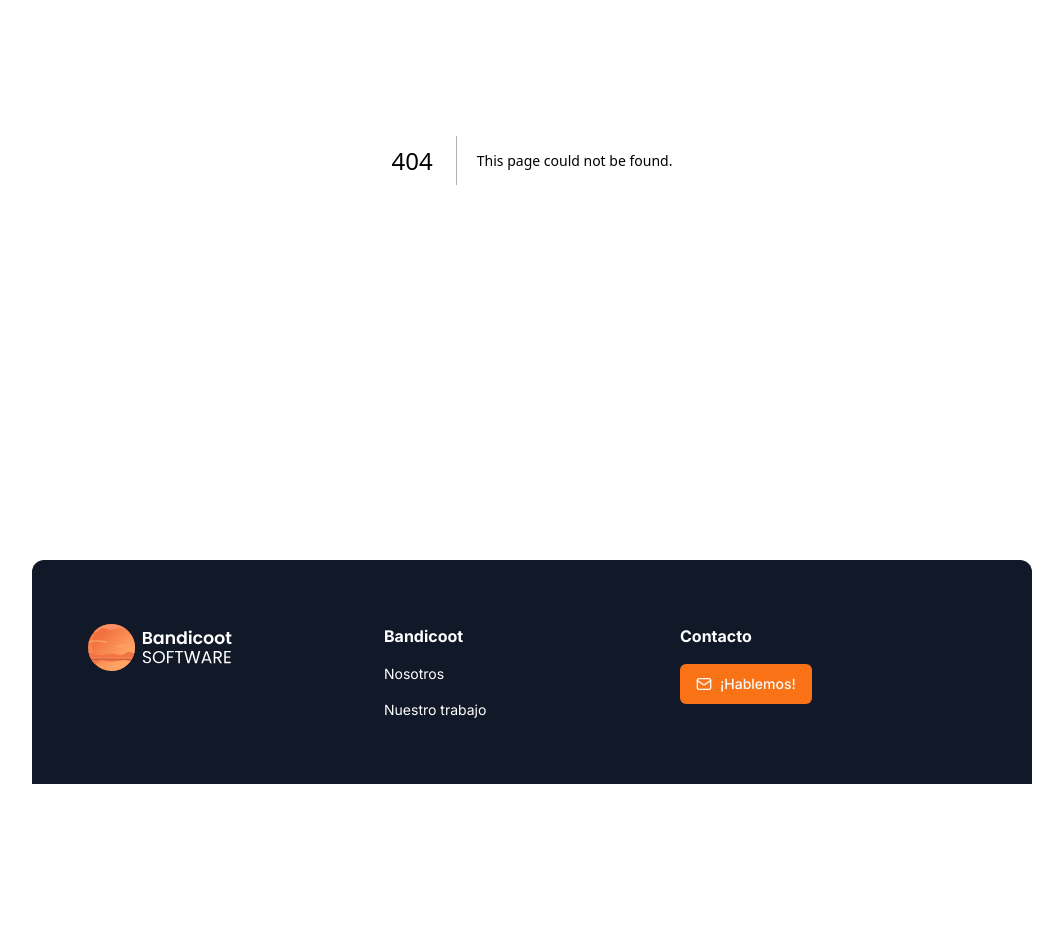
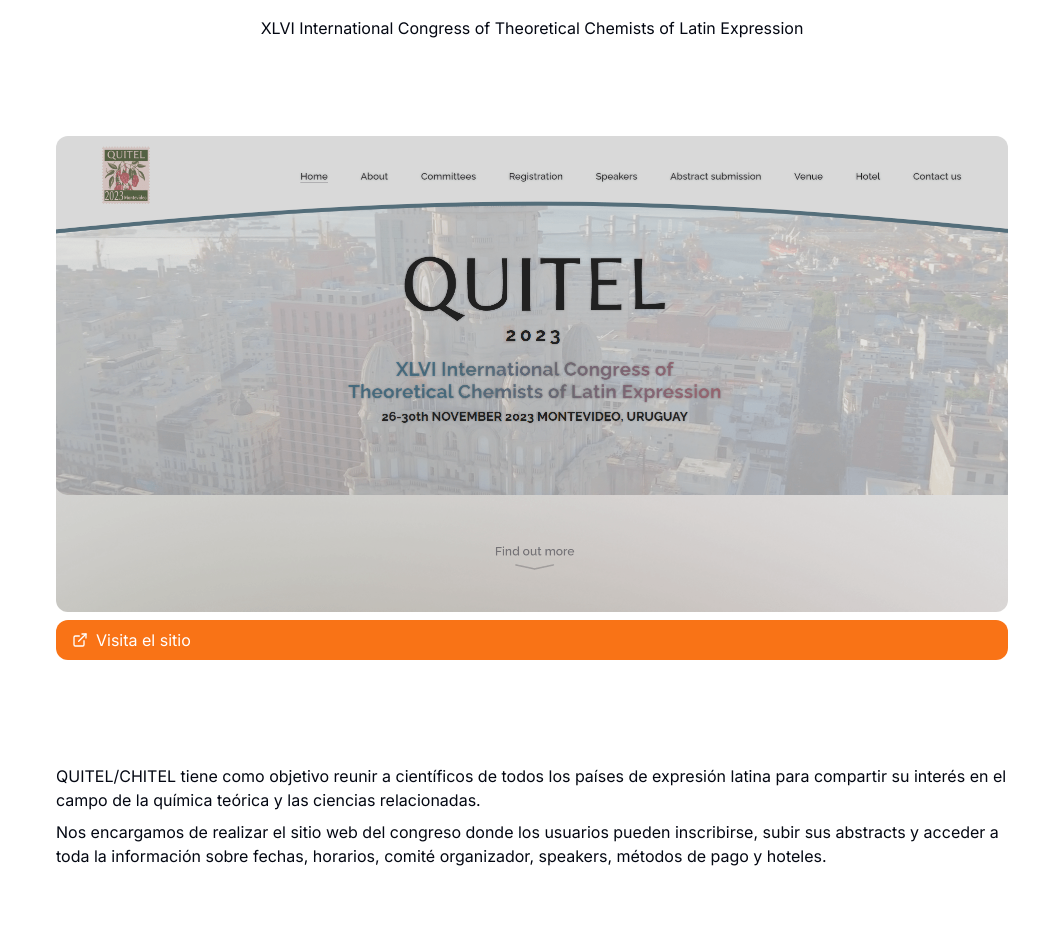
Before and after one commit to joaquinjoaco/bandicoot-2024, a Next.js app: page /proyectos/quitel-23 in a window 1280 px wide. Before the commit this address had no page. Shown: the part 240-1192 px from the top of the page, without its empty margins (108-1171 px from the left). Before the commit the page ends 1024 px from the top, so only its background shows below. Built offline with nearby package versions, Linux system fonts and the light colour scheme.

Commit message:
feat: quitel project page & ProjectLink component improvements

```diff
--- a/app/nosotros/page.tsx
+++ b/app/nosotros/page.tsx
@@ -1,4 +1,4 @@
-import Collaborator from "@/components/ui/collaborator";
+import Collaborator from "@/components/ui/collaborator-card";
 import Heading from "@/components/ui/heading";
 import Image from "next/image";
 
--- a/app/page.tsx
+++ b/app/page.tsx
@@ -7,7 +7,7 @@ import ContactButton from "@/components/ui/contact-button";
 import Heading from "@/components/ui/heading";
 import { cn } from "@/lib/utils";
 import ProjectLink from "@/components/ui/project-link";
-import Collaborator from "@/components/ui/collaborator";
+import Collaborator from "@/components/ui/collaborator-card";
 
 export default function Home() {
   return (
@@ -24,7 +24,7 @@ export default function Home() {
           <div className="flex items-center justify-center gap-x-2">
             <ContactButton className="py-6 px-8" />
             <Link
-              href={'/'}
+              href={'/proyectos'}
               className={cn((buttonVariants({ variant: 'ghost' })), "group py-6 px-8 text-lg lg:font-medium lg:text-sm transition-all")}
             >
               Proyectos
@@ -35,7 +35,7 @@ export default function Home() {
 
         {/* Most recent project */}
         <ProjectLink
-          href="/"
+          href="/proyectos/quitel-23"
           title="Nuestro más reciente trabajo"
           description="XLVI International Congress of Theoretical Chemists of Latin Expression"
           imageUrl="/quitel.png"
--- a/app/proyectos/page.tsx
+++ b/app/proyectos/page.tsx
@@ -10,7 +10,7 @@ const ProyectosPage = () => {
                     className="border-b-2 border-orange-500"
                 />
                 <ProjectLink
-                    href="/"
+                    href="/proyectos/quitel-23"
                     title="Nuestro más reciente trabajo"
                     description="XLVI International Congress of Theoretical Chemists of Latin Expression"
                     imageUrl="/quitel.png"
--- /dev/null
+++ b/app/proyectos/quitel-23/page.tsx
@@ -0,0 +1,37 @@
+import Heading from "@/components/ui/heading";
+import ProjectLink from "@/components/ui/project-link"
+import { ExternalLink } from "lucide-react";
+
+const Quitel23Page = () => {
+    return (
+        <main className="mx-auto py-48 px-6 min-h-[100vh] max-w-[1000px]">
+            <div className="flex flex-col items-center gap-y-24">
+                <Heading
+                    title="QUITEL 2023"
+                    description="XLVI International Congress of Theoretical Chemists of Latin Expression"
+                />
+                <ProjectLink
+                    href="https://quitel23.site/"
+                    title="Visita el sitio"
+                    titleIcon={<ExternalLink className="h-4 w-4 mr-2" />}
+                    description="XLVI International Congress of Theoretical Chemists of Latin Expression"
+                    imageUrl="/quitel.png"
+                    imageAlt="XLVI International Congress of Theoretical Chemists of Latin Expression"
+                    toDemo
+                />
+                <div className="flex flex-col gap-y-2">
+                    <p>
+                        QUITEL/CHITEL tiene como objetivo reunir a científicos de todos los países de expresión latina
+                        para compartir su interés en el campo de la química teórica y las ciencias relacionadas.
+                    </p>
+                    <p>
+                        Nos encargamos de realizar el sitio web del congreso donde los usuarios pueden inscribirse, subir sus abstracts
+                        y acceder a toda la información sobre fechas, horarios, comité organizador, speakers, métodos de pago y hoteles.
+                    </p>
+                </div>
+            </div>
+        </main>
+    );
+}
+
+export default Quitel23Page;
--- a/components/ui/project-link.tsx
+++ b/components/ui/project-link.tsx
@@ -1,4 +1,4 @@
-import { ArrowRight } from "lucide-react";
+import { ArrowRight, ExternalLink } from "lucide-react";
 import Image from "next/image";
 import Link from "next/link";
 
@@ -7,20 +7,26 @@ const ProjectLink = ({
     imageUrl,
     imageAlt,
     title,
-    description
+    titleIcon,
+    description,
+    toDemo
 }: {
     href: string;
     imageUrl: string;
     imageAlt?: string;
     title: string;
+    titleIcon?: React.ReactNode;
     description: string;
+    toDemo?: boolean;
 }) => {
+
     return (
         <div>
             <Link
                 className="group flex flex-col relative"
                 href={href}
             >
+                <div className="rounded-xl lg:group-hover:shadow-lg lg:group-hover:shadow-orange-500/20">
                     <Image
                         src={imageUrl}
                         alt={imageAlt || ""}
@@ -29,14 +35,17 @@ const ProjectLink = ({
                         quality={100}
                         className="w-full rounded-xl lg:group-hover:brightness-50 transition-all"
                     />
+                </div>
                 <div className="absolute flex flex-col items-center p-8 rounded-xl text-center text-white bg-white/10 font-bold text-3xl top-1/2 left-1/2 transform -translate-x-1/2 -translate-y-1/2 opacity-0 lg:group-hover:opacity-100 lg:group-hover:backdrop-blur transition-all">
                     {description}
-                    <div className="flex items-center text-sm">
-                        Ver más
-                        <ArrowRight className="h-4 w-4 ml-2 my-4" />
+                    <div className="flex items-center text-sm my-4">
+                        {toDemo && <ExternalLink className="h-4 w-4 mr-2" />}
+                        {toDemo ? "Visita el sitio" : "Ver más"}
+                        {!toDemo && <ArrowRight className="h-4 w-4 ml-2" />}
                     </div>
                 </div>
-                <div className="bg-orange-500 text-white font-normal rounded-xl my-2 py-2 px-4 lg:group-hover:rounded-t-none lg:group-hover:-translate-y-1/2 lg:group-hover:opacity-0 transition-all">
+                <div className="flex items-center bg-orange-500 text-white font-normal rounded-xl my-2 py-2 px-4 lg:group-hover:rounded-t-none lg:group-hover:-translate-y-1/2 lg:group-hover:opacity-0 transition-all">
+                    {titleIcon}
                     {title}
                 </div>
             </Link>
```
Also changed, not shown: components/ui/collaborator-card.tsx (renamed from components/ui/collaborator.tsx). Lines whose indentation alone changed are shown as unchanged.
